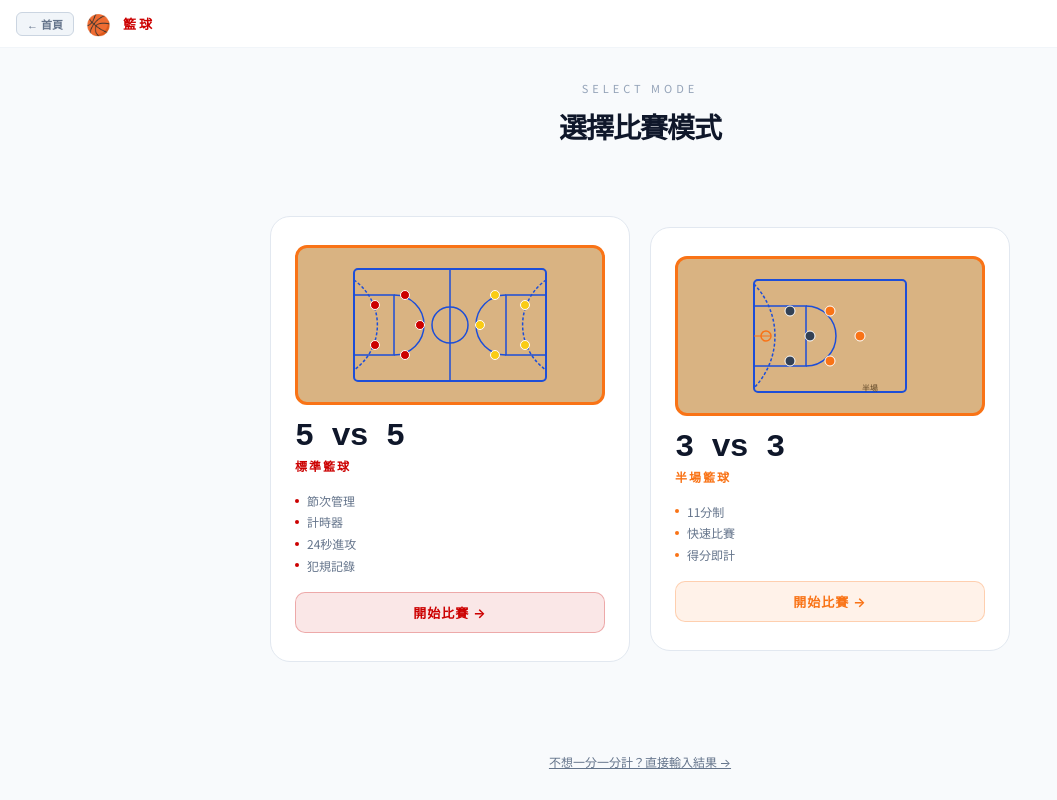
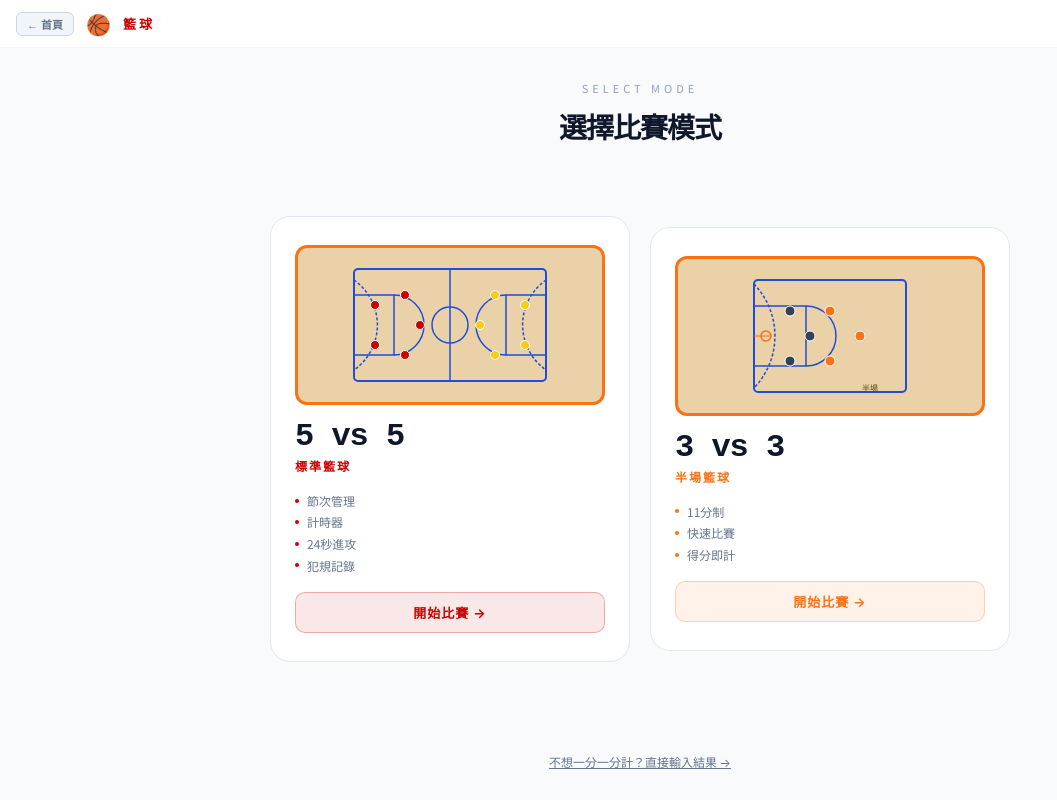
Before and after one commit to zxc31007pq-sudo/scoreboard, a React (Vite) app: page /basketball-select in a window 1280 px wide. Shown: the whole page, without its empty margins (0-1057 px from the left). Built offline with nearby package versions, Linux system fonts and the light colour scheme.

Commit message:
戰術板球場地板顏色調淡
Co-Authored-By: Claude <noreply@anthropic.com>

```diff
--- a/src/pages/BasketballSelect.jsx
+++ b/src/pages/BasketballSelect.jsx
@@ -96,7 +96,7 @@ function ModeCard({ label, sub, desc, color, court, onClick }) {
     >
       {/* Court diagram */}
       <div style={{
-        background: "#D9B382", borderRadius: 12,
+        background: "#EAD1A8", borderRadius: 12,
         border: "3px solid #F97316",
         padding: "20px", display: "flex",
         alignItems: "center", justifyContent: "center",
```
